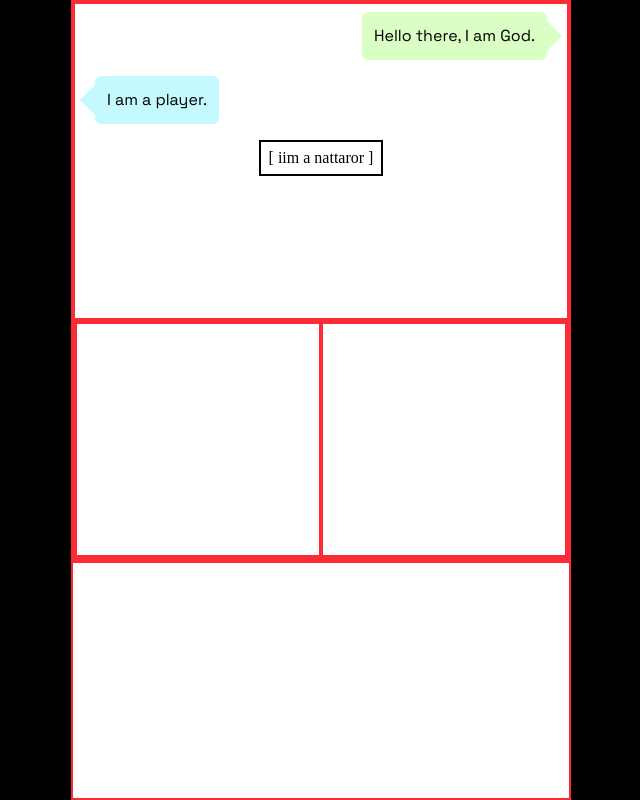
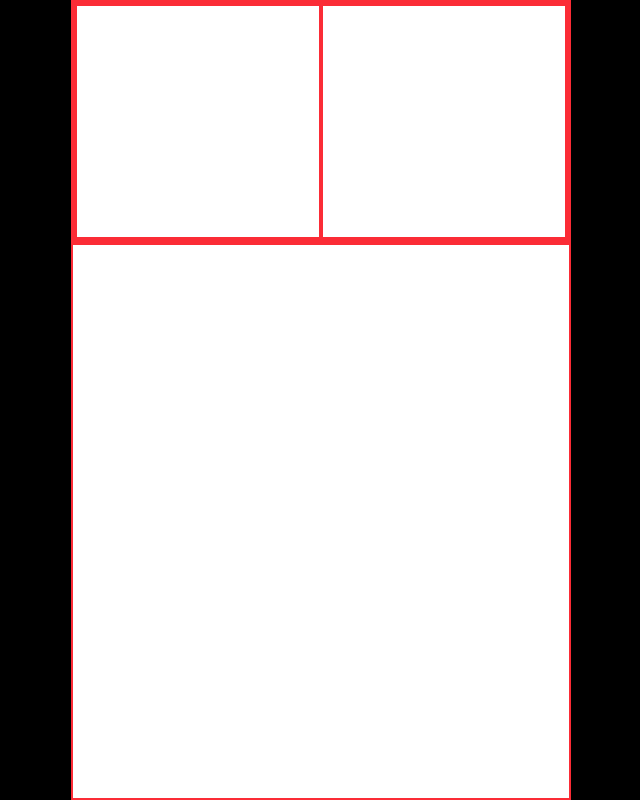
Before and after one commit to rezcolen3/daydream, a SvelteKit app: page / in a window 1280 px wide. Shown: the whole page, without its empty margins (319-959 px from the left). Built offline with nearby package versions, Linux system fonts and the light colour scheme; a web font is replaced by a local one.

Commit message:
fix spellings and start working on the click/space for next speacch

```diff
--- a/src/lib/logic.js
+++ b/src/lib/logic.js
@@ -0,0 +1,3 @@
+export function SpacePress() {
+
+}
--- a/src/lib/speach/speachMain.svelte
+++ /dev/null
@@ -1,25 +0,0 @@
-<script module>
-	import God from './speachBubbles/god.svelte';
-	import Narator from './speachBubbles/narator.svelte';
-	import Player from './speachBubbles/player.svelte';
-
-	import { speaches } from '$lib/store';
-
-	let speachBox;
-
-	export function addNewBubble(text, who) {
-
-    }
-</script>
-
-<div bind:this={speachBox} class="overflow-hidden flex h-4/10 flex-col gap-4 border-2 border-red-500 p-2">
-	{#each $speaches as speach}
-		{#if speach.who == 'god'}
-			<God text={speach.text} />
-		{:else if speach.who == 'player'}
-			<Player text={speach.text} />
-		{:else if speach.who == 'narator'}
-			<Narator text={speach.text} />
-		{/if}
-	{/each}
-</div>
--- /dev/null
+++ b/src/lib/speech/speechMain.svelte
@@ -0,0 +1,36 @@
+<script module>
+	import God from './speechBubbles/god.svelte';
+	import Narator from './speechBubbles/narator.svelte';
+	import Player from './speechBubbles/player.svelte';
+
+	import { speeches } from '$lib/store';
+
+	let speechBox;
+
+	export function addNewBubble(text, who) {
+		speeches.update((s) => {
+			s.push({ who, text });
+			return s;
+		});
+
+		speechBox.scrollTo({
+			top: speechBox.scrollHeight,
+			behavior: 'smooth'
+		});
+	}
+</script>
+
+<div
+	bind:this={speechBox}
+	class="flex h-4/10 flex-col gap-4 overflow-hidden border-2 border-red-500 p-2"
+>
+	{#each $speeches as speech}
+		{#if speech.who == 'god'}
+			<God text={speech.text} />
+		{:else if speech.who == 'player'}
+			<Player text={speech.text} />
+		{:else if speech.who == 'narator'}
+			<Narator text={speech.text} />
+		{/if}
+	{/each}
+</div>
--- a/src/lib/store.js
+++ b/src/lib/store.js
@@ -1,7 +1,7 @@
-import { writable } from "svelte/store";
+import { writable } from 'svelte/store';
 
-export let speaches = writable([
-    { who: 'god', text: 'Hello there, I am God.' },
-    { who: 'player', text: 'I am a player.' },
-    { who: 'narator', text: 'iim a nattaror' }
-])
+export let speeches = writable([
+	{ who: 'god', text: 'Hello there, I am God.' },
+	{ who: 'player', text: 'I am a player.' },
+	{ who: 'narator', text: 'iim a nattaror' }
+]);
--- a/src/routes/+page.svelte
+++ b/src/routes/+page.svelte
@@ -1,14 +1,24 @@
 <script>
-	import SpeachMain from '$lib/speach/speachMain.svelte';
+	import speechMain from '$lib/speech/speechMain.svelte';
 	import CharactersMain from '$lib/characters/charactersMain.svelte';
 	import OptionsMain from '$lib/options/optionsMain.svelte';
 	import LandingMain from '$lib/landing/landingMain.svelte';
+
+	import { SpacePress } from '$lib/logic';
 </script>
+
+<svelte:window
+	on:keydown={() => {
+		if (event.key === ' ' || event.keyCode === 32) {
+			SpacePress();
+		}
+	}}
+/>
 
 <div class="flex h-full flex-col border-2 border-red-500">
 	{#if true == true}
 		<!-- simulating game started -->
-		<SpeachMain />
+		<speechMain />
 		<CharactersMain />
 		<OptionsMain />
 	{:else}
```
Also changed, not shown: src/lib/speech/speechBubbles/god.svelte (renamed from src/lib/speach/speachBubbles/god.svelte), src/lib/speech/speechBubbles/narator.svelte (renamed from src/lib/speach/speachBubbles/narator.svelte), src/lib/speech/speechBubbles/player.svelte (renamed from src/lib/speach/speachBubbles/player.svelte).
